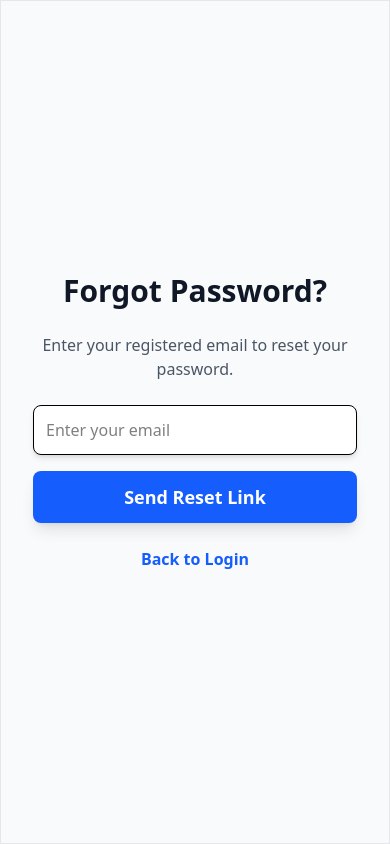
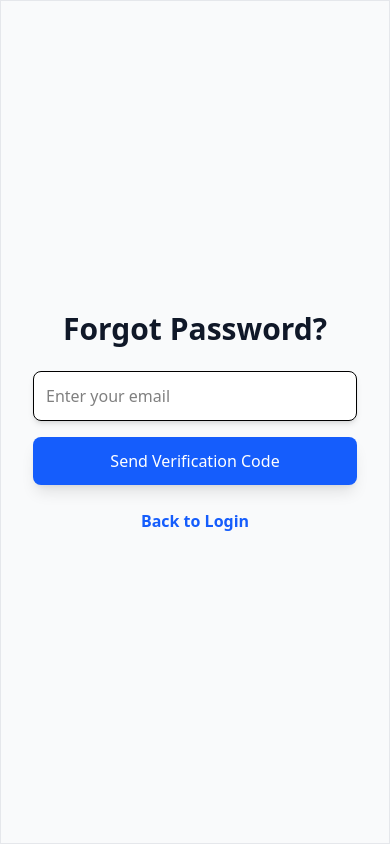
Before and after one commit to HontiverosRalph/Appoinment_System, a React (Vite) app: page /forgot-password in a window 390 px wide. Built offline with nearby package versions, Linux system fonts and the light colour scheme.

Commit message:
ForgotPassword updated

```diff
--- a/package.json
+++ b/package.json
@@ -35,6 +35,6 @@
     "eslint-plugin-react-hooks": "^5.1.0",
     "eslint-plugin-react-refresh": "^0.4.19",
     "globals": "^15.15.0",
-    "vite": "^6.2.0"
+    "vite": "^6.2.3"
   }
 }
--- a/src/pages/ForgotPassword.jsx
+++ b/src/pages/ForgotPassword.jsx
@@ -1,92 +1,102 @@
 import { useState } from "react";
 import { useNavigate } from "react-router-dom";
-import forgotBg from "../assets/images/bg.jpg"; // Adjust if necessary
+import forgotBg from "../assets/images/bg.jpg"; // Adjust path if necessary
 
 const ForgotPassword = () => {
   const [email, setEmail] = useState("");
+  const [providedCode, setProvidedCode] = useState("");
+  const [newPassword, setNewPassword] = useState("");
+  const [generatedCode, setGeneratedCode] = useState(null);
+  const [step, setStep] = useState(1);
   const [message, setMessage] = useState("");
   const [error, setError] = useState("");
   const navigate = useNavigate();
 
-  const handleResetPassword = (e) => {
+  const handleResetRequest = (e) => {
     e.preventDefault();
-
-    if (!email) {
-      setError("Please enter your email.");
-      return;
-    }
-
     const user = JSON.parse(localStorage.getItem("user"));
-
     if (user && user.email === email) {
-      setMessage("A password reset link has been sent to your email.");
+      const code = Math.floor(100000 + Math.random() * 900000).toString(); // Generate 6-digit code
+      setGeneratedCode(code);
+      setMessage(`A verification code has been sent to your email: ${code}`); // Simulate email send
+      setStep(2);
       setError("");
-      setEmail("");
-      // Simulate an email send operation
-      setTimeout(() => navigate("/"), 3000);
     } else {
       setError("No account found with this email.");
       setMessage("");
     }
   };
 
+  const handleVerifyCodeAndReset = (e) => {
+    e.preventDefault();
+    if (providedCode !== generatedCode) {
+      setError("Invalid verification code.");
+      return;
+    }
+    const user = JSON.parse(localStorage.getItem("user"));
+    user.password = newPassword;
+    localStorage.setItem("user", JSON.stringify(user));
+    setMessage("Your password has been successfully reset.");
+    setTimeout(() => navigate("/login"), 3000);
+  };
+
   return (
     <div className="flex h-screen">
       {/* Left Image Section (Hidden on Mobile) */}
       <div className="hidden md:flex w-1/2 h-full items-center justify-center shadow-lg">
-        <img
-          src={forgotBg}
-          alt="Forgot Password Illustration"
-          className="w-full h-full object-cover"
-        />
+        <img src={forgotBg} alt="Forgot Password Illustration" className="w-full h-full object-cover" />
       </div>
 
       {/* Forgot Password Form */}
       <div className="w-full md:w-1/2 flex items-center justify-center bg-gray-50 px-8 md:px-16 shadow-2xl border border-gray-200 h-screen">
         <div className="w-full max-w-sm">
           <h2 className="text-3xl md:text-4xl font-bold mb-6 text-gray-900 text-center">
-            Forgot Password?
+            {step === 1 ? "Forgot Password?" : "Reset Password"}
           </h2>
 
-          <p className="text-gray-600 text-md md:text-lg mb-6 text-center">
-            Enter your registered email to reset your password.
-          </p>
+          {message && <p className="text-green-600 bg-green-100 p-3 rounded-lg text-center shadow">{message}</p>}
+          {error && <p className="text-red-600 bg-red-100 p-3 rounded-lg text-center shadow">{error}</p>}
 
-          {message && (
-            <p className="text-green-600 text-md md:text-lg bg-green-100 p-3 rounded-lg text-center shadow">
-              {message}
-            </p>
-          )}
-
-          {error && (
-            <p className="text-red-600 text-md md:text-lg bg-red-100 p-3 rounded-lg text-center shadow">
-              {error}
-            </p>
-          )}
-
-          <form onSubmit={handleResetPassword} className="space-y-4">
+          {step === 1 ? (
+            <form onSubmit={handleResetRequest} className="space-y-4">
               <input
                 type="email"
                 placeholder="Enter your email"
                 value={email}
                 onChange={(e) => setEmail(e.target.value)}
-              className="w-full p-3 md:p-4 text-md md:text-lg border rounded-lg bg-white shadow-md focus:outline-none focus:ring-4 focus:ring-blue-500 transition duration-300"
+                className="w-full p-3 border rounded-lg bg-white shadow-md focus:ring-4 focus:ring-blue-500"
                 required
               />
-
-            <button
-              type="submit"
-              className="w-full bg-blue-600 text-white p-3 md:p-4 rounded-lg text-lg md:text-xl font-semibold shadow-lg hover:bg-blue-700 hover:scale-[1.03] transition duration-300"
-            >
-              Send Reset Link
+              <button type="submit" className="w-full bg-blue-600 text-white p-3 rounded-lg shadow-lg hover:bg-blue-700">
+                Send Verification Code
               </button>
             </form>
+          ) : (
+            <form onSubmit={handleVerifyCodeAndReset} className="space-y-4">
+              <input
+                type="text"
+                placeholder="Enter verification code"
+                value={providedCode}
+                onChange={(e) => setProvidedCode(e.target.value)}
+                className="w-full p-3 border rounded-lg bg-white shadow-md focus:ring-4 focus:ring-blue-500"
+                required
+              />
+              <input
+                type="password"
+                placeholder="Enter new password"
+                value={newPassword}
+                onChange={(e) => setNewPassword(e.target.value)}
+                className="w-full p-3 border rounded-lg bg-white shadow-md focus:ring-4 focus:ring-blue-500"
+                required
+              />
+              <button type="submit" className="w-full bg-blue-600 text-white p-3 rounded-lg shadow-lg hover:bg-blue-700">
+                Reset Password
+              </button>
+            </form>
+          )}
 
           <div className="mt-6 text-center">
-            <button
-              onClick={() => navigate("/login")}
-              className="text-blue-600 font-semibold hover:underline transition duration-200 text-md md:text-lg"
-            >
+            <button onClick={() => navigate("/login")} className="text-blue-600 font-semibold hover:underline">
               Back to Login
             </button>
           </div>
--- a/src/pages/Register.jsx
+++ b/src/pages/Register.jsx
@@ -4,6 +4,7 @@ import { FcGoogle } from "react-icons/fc";
 import registerBg from "../assets/images/bg.jpg"; // Adjust path if needed
 
 const Register = () => {
+  const [email, setEmail] = useState("");
   const [password, setPassword] = useState("");
   const [confirmPassword, setConfirmPassword] = useState("");
   const [error, setError] = useState("");
@@ -12,12 +13,17 @@ const Register = () => {
   const handleSubmit = (e) => {
     e.preventDefault();
 
+    if (!email.includes("@")) {
+      setError("Please enter a valid email address");
+      return;
+    }
+
     if (password !== confirmPassword) {
       setError("Passwords do not match");
       return;
     }
 
-    const newUser = { password };
+    const newUser = { email, password };
     localStorage.setItem("user", JSON.stringify(newUser));
     navigate("/login"); // Redirect to login after successful registration
   };
@@ -51,6 +57,14 @@ const Register = () => {
           )}
 
           <form onSubmit={handleSubmit} className="w-full space-y-4 md:space-y-6">
+            <input
+              type="email"
+              placeholder="Email"
+              value={email}
+              onChange={(e) => setEmail(e.target.value)}
+              className="w-full p-3 md:p-4 text-md md:text-lg border rounded-lg bg-white shadow-md focus:outline-none focus:ring-4 focus:ring-blue-500 transition duration-300"
+              required
+            />
             <input
               type="password"
               placeholder="Password"
```
Also changed, not shown: 1 other file (tests, documents, lock files or other folders). Lines whose indentation alone changed are shown as unchanged.
